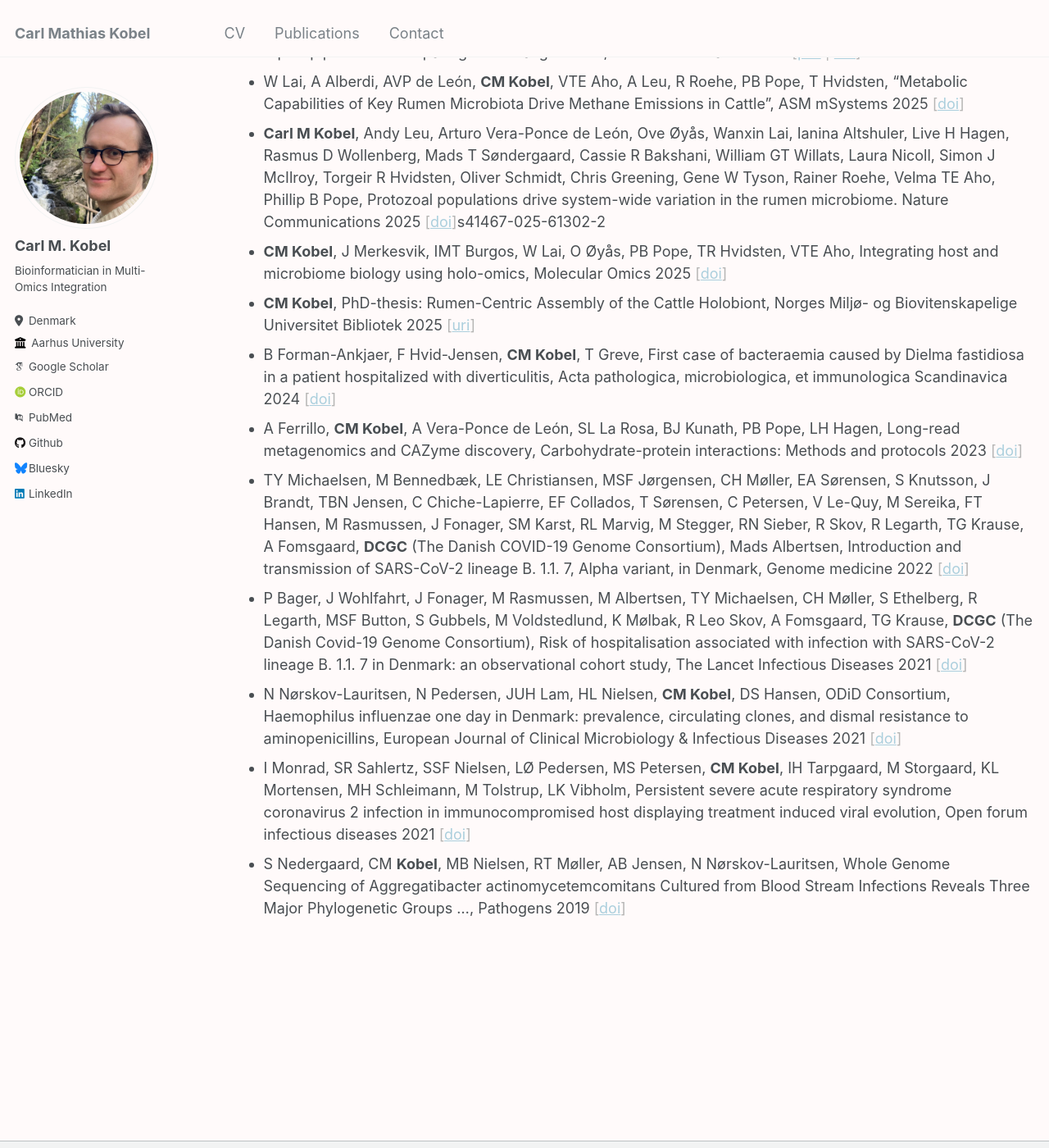
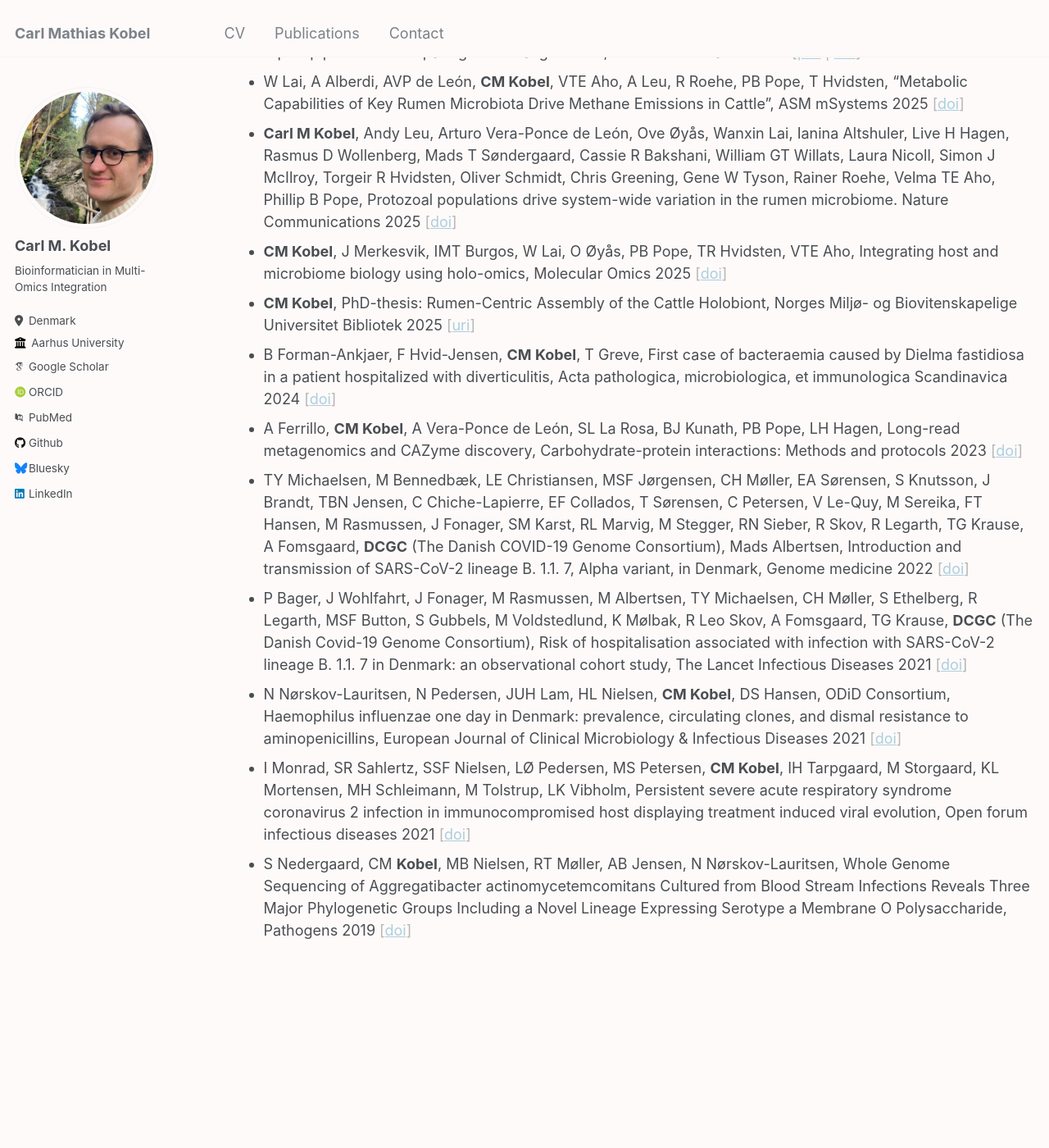
Before and after one commit to cmkobel/cmkobel.github.io, a Jekyll site: the page built from _pages/publications.md, in a window 1280 px wide and 1400 px high, scrolled down 348 px. Shown: the whole window at 82% size. Built offline with Jekyll 4.4.1, drawn with Linux system fonts in a browser that asks for light colours; some web fonts are replaced.

Commit message:
Update publications.md

```diff
--- a/_pages/publications.md
+++ b/_pages/publications.md
@@ -19,9 +19,12 @@ My publications are up to date and available on Scholar: [https://scholar.google
 
 My name or the unit representing my name is marked bold.
 
+
+
+
   - **CM Kobel**, VTE Aho, O Øyås, N Nørskov-Lauritsen, BJ Woodcroft, PB Pope, CompareM2 is a genomes-to-report pipeline for comparing microbial genomes, OUP Bioinformatics 2025  <span class="shaded">[[pdf](https://raw.githubusercontent.com/cmkobel/cmkobel.github.io/refs/heads/master/files/pubs/btaf517.pdf) \| [doi](https://doi.org/10.1093/bioinformatics/btaf517)]</span>
   - W Lai, A Alberdi, AVP de León, **CM Kobel**, VTE Aho, A Leu, R Roehe, PB Pope, T Hvidsten, "Metabolic Capabilities of Key Rumen Microbiota Drive Methane Emissions in Cattle", ASM mSystems 2025 <span class="shaded">[[doi](https://doi.org/10.1128/msystems.00601-25)]</span>
-  - **Carl M Kobel**, Andy Leu, Arturo Vera-Ponce de León, Ove Øyås, Wanxin Lai, Ianina Altshuler, Live H Hagen, Rasmus D Wollenberg, Mads T Søndergaard, Cassie R Bakshani, William GT Willats, Laura Nicoll, Simon J McIlroy, Torgeir R Hvidsten, Oliver Schmidt, Chris Greening, Gene W Tyson, Rainer Roehe, Velma TE Aho, Phillip B Pope, Protozoal populations drive system-wide variation in the rumen microbiome. Nature Communications 2025 <span class="shaded">[[doi](https://doi.org/10.1038/)]</span>s41467-025-61302-2
+  - **Carl M Kobel**, Andy Leu, Arturo Vera-Ponce de León, Ove Øyås, Wanxin Lai, Ianina Altshuler, Live H Hagen, Rasmus D Wollenberg, Mads T Søndergaard, Cassie R Bakshani, William GT Willats, Laura Nicoll, Simon J McIlroy, Torgeir R Hvidsten, Oliver Schmidt, Chris Greening, Gene W Tyson, Rainer Roehe, Velma TE Aho, Phillip B Pope, Protozoal populations drive system-wide variation in the rumen microbiome. Nature Communications 2025 <span class="shaded">[[doi](https://doi.org/10.1038/s41467-025-61302-2  )]</span>
   - **CM Kobel**, J Merkesvik, IMT Burgos, W Lai, O Øyås, PB Pope, TR Hvidsten, VTE Aho, Integrating host and microbiome biology using holo-omics, Molecular Omics 2025 <span class="shaded">[[doi](https://doi.org/10.1039/D4MO00017J)]</span>
   - **CM Kobel**, PhD-thesis: Rumen-Centric Assembly of the Cattle Holobiont, Norges Miljø- og Biovitenskapelige Universitet Bibliotek 2025 <span class="shaded">[[uri](https://nmbu.brage.unit.no/nmbu-xmlui/handle/11250/3173724)]</span>
   - B Forman-Ankjaer, F Hvid-Jensen, **CM Kobel**, T Greve, First case of bacteraemia caused by Dielma fastidiosa in a patient hospitalized with diverticulitis, Acta pathologica, microbiologica, et immunologica Scandinavica 2024 <span class="shaded">[[doi](https://doi.org/10.1111/apm.13367)]</span>
@@ -30,4 +33,4 @@ My name or the unit representing my name is marked bold.
   - P Bager, J Wohlfahrt, J Fonager, M Rasmussen, M Albertsen, TY Michaelsen, CH Møller, S Ethelberg, R Legarth, MSF Button, S Gubbels, M Voldstedlund, K Mølbak, R Leo Skov, A Fomsgaard, TG Krause, **DCGC** (The Danish Covid-19 Genome Consortium), Risk of hospitalisation associated with infection with SARS-CoV-2 lineage B. 1.1. 7 in Denmark: an observational cohort study, The Lancet Infectious Diseases 2021 <span class="shaded">[[doi](https://doi.org/10.1186/s13073-022-01045-7)]</span>
   - N Nørskov-Lauritsen, N Pedersen, JUH Lam, HL Nielsen, **CM Kobel**, DS Hansen, ODiD Consortium, Haemophilus influenzae one day in Denmark: prevalence, circulating clones, and dismal resistance to aminopenicillins, European Journal of Clinical Microbiology & Infectious Diseases 2021 <span class="shaded">[[doi](https://doi.org/10.1007/s10096-021-04247-w)]</span>
   - I Monrad, SR Sahlertz, SSF Nielsen, LØ Pedersen, MS Petersen, **CM Kobel**, IH Tarpgaard, M Storgaard, KL Mortensen, MH Schleimann, M Tolstrup, LK Vibholm, Persistent severe acute respiratory syndrome coronavirus 2 infection in immunocompromised host displaying treatment induced viral evolution, Open forum infectious diseases  2021 <span class="shaded">[[doi](https://doi.org/10.1093/ofid/ofab295)]</span>
-  - S Nedergaard, CM **Kobel**, MB Nielsen, RT Møller, AB Jensen, N Nørskov-Lauritsen, Whole Genome Sequencing of Aggregatibacter actinomycetemcomitans Cultured from Blood Stream Infections Reveals Three Major Phylogenetic Groups …, Pathogens 2019 <span class="shaded">[[doi](https://doi.org/10.3390/pathogens8040256)]</span>
+  - S Nedergaard, CM **Kobel**, MB Nielsen, RT Møller, AB Jensen, N Nørskov-Lauritsen, Whole Genome Sequencing of Aggregatibacter actinomycetemcomitans Cultured from Blood Stream Infections Reveals Three Major Phylogenetic Groups Including a Novel Lineage Expressing Serotype a Membrane O Polysaccharide, Pathogens 2019 <span class="shaded">[[doi](https://doi.org/10.3390/pathogens8040256)]</span>
```
